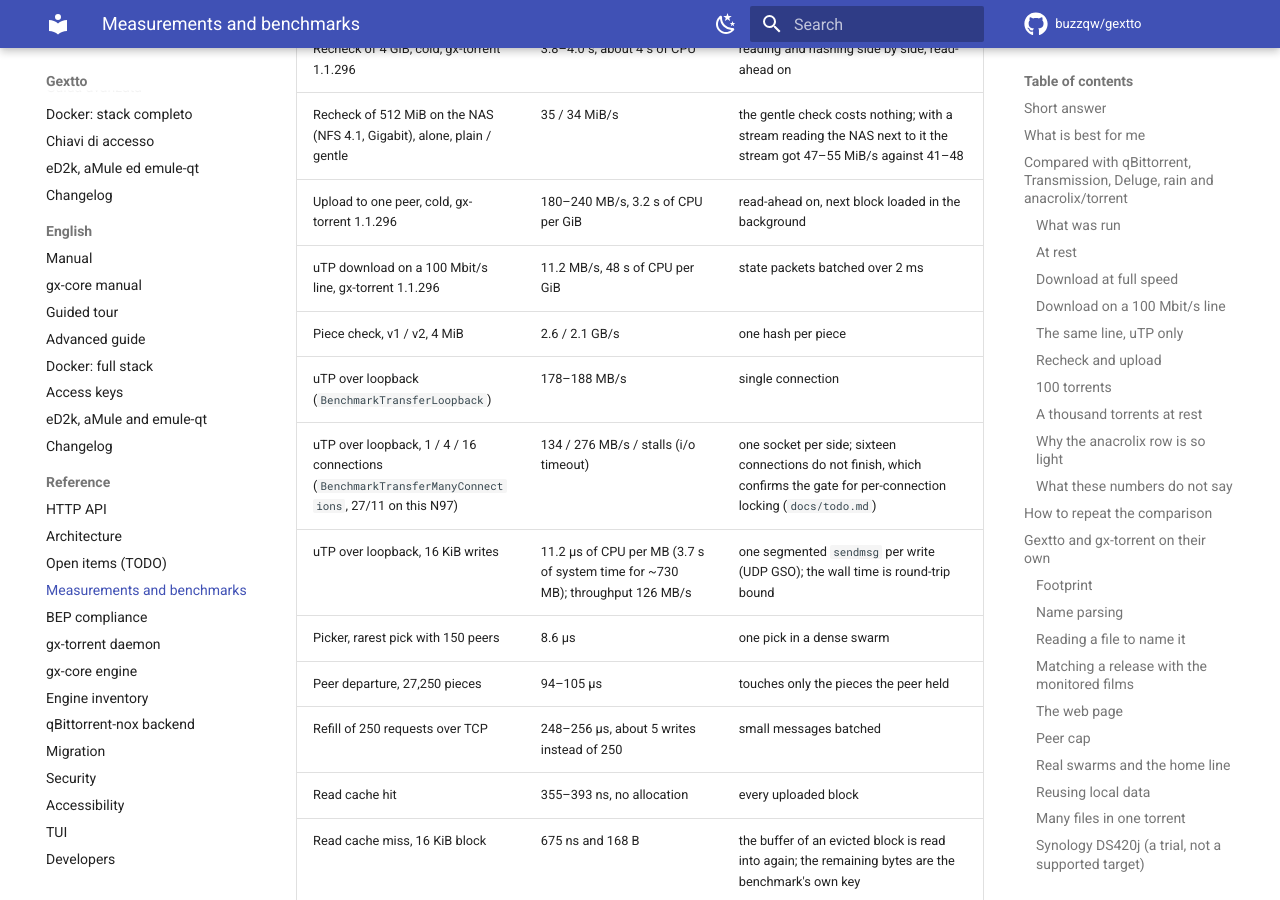
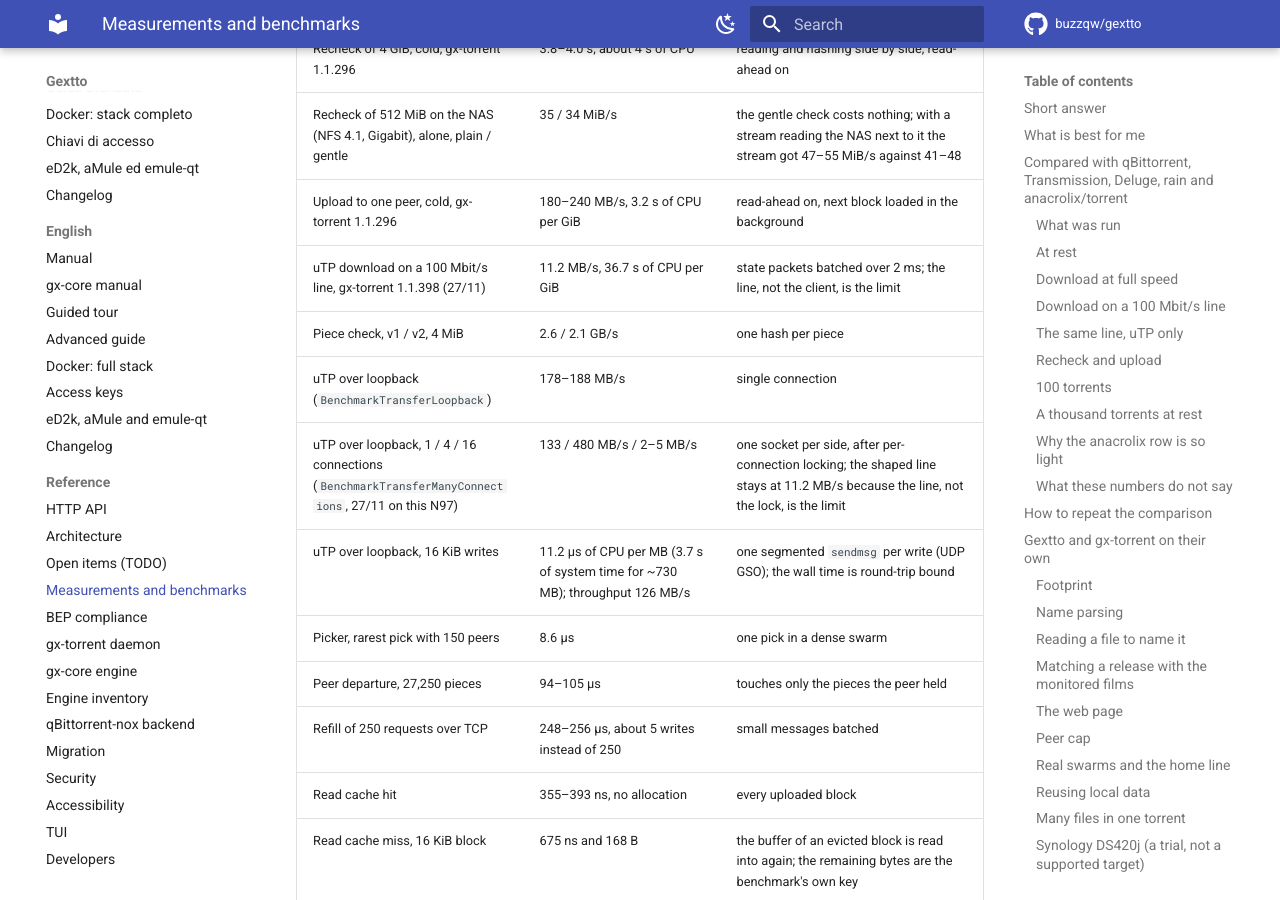
Before and after one commit to buzzqw/gextto, an MkDocs documentation site: the page built from docs/measurements.md, in a window 1280 px wide and 900 px high, scrolled down 14481 px. Built offline with MkDocs 1.6.1 and Material for MkDocs 9.7.7, drawn with Linux system fonts in a browser that asks for light colours; comment, search, counter and statistics services are not loaded.

Commit message:
docs: close the uTP lock and the recheck items, publish the figures
The recheck gap did not repeat in an alternated eight-run A/B (3.21 s
against 3.295 s), so nothing is changed there. The shaped line stays at
11.2 MB/s after the per-connection lock: the line, not the mutex, is the
limit there. The multi-connection figures and the changelog record where
the improvement actually is.

```diff
--- a/docs/measurements.md
+++ b/docs/measurements.md
@@ -434,10 +434,10 @@ than the code.
 | Recheck of 4 GiB, cold, gx-torrent 1.1.296 | 3.8–4.0 s, about 4 s of CPU | reading and hashing side by side, read-ahead on |
 | Recheck of 512 MiB on the NAS (NFS 4.1, Gigabit), alone, plain / gentle | 35 / 34 MiB/s | the gentle check costs nothing; with a stream reading the NAS next to it the stream got 47–55 MiB/s against 41–48 |
 | Upload to one peer, cold, gx-torrent 1.1.296 | 180–240 MB/s, 3.2 s of CPU per GiB | read-ahead on, next block loaded in the background |
-| uTP download on a 100 Mbit/s line, gx-torrent 1.1.296 | 11.2 MB/s, 48 s of CPU per GiB | state packets batched over 2 ms |
+| uTP download on a 100 Mbit/s line, gx-torrent 1.1.398 (27/11) | 11.2 MB/s, 36.7 s of CPU per GiB | state packets batched over 2 ms; the line, not the client, is the limit |
 | Piece check, v1 / v2, 4 MiB | 2.6 / 2.1 GB/s | one hash per piece |
 | uTP over loopback (`BenchmarkTransferLoopback`) | 178–188 MB/s | single connection |
-| uTP over loopback, 1 / 4 / 16 connections (`BenchmarkTransferManyConnections`, 27/11 on this N97) | 134 / 276 MB/s / stalls (i/o timeout) | one socket per side; sixteen connections do not finish, which confirms the gate for per-connection locking (`docs/todo.md`) |
+| uTP over loopback, 1 / 4 / 16 connections (`BenchmarkTransferManyConnections`, 27/11 on this N97) | 133 / 480 MB/s / 2–5 MB/s | one socket per side, after per-connection locking; the shaped line stays at 11.2 MB/s because the line, not the lock, is the limit |
 | uTP over loopback, 16 KiB writes | 11.2 µs of CPU per MB (3.7 s of system time for ~730 MB); throughput 126 MB/s | one segmented `sendmsg` per write (UDP GSO); the wall time is round-trip bound |
 | Picker, rarest pick with 150 peers | 8.6 µs | one pick in a dense swarm |
 | Peer departure, 27,250 pieces | 94–105 µs | touches only the pieces the peer held |
```
Also changed, not shown: changelog.en.md (+1 -0 lines), changelog.md (+1 -0 lines), docs/todo.md (+0 -2 lines), 2 other files.
